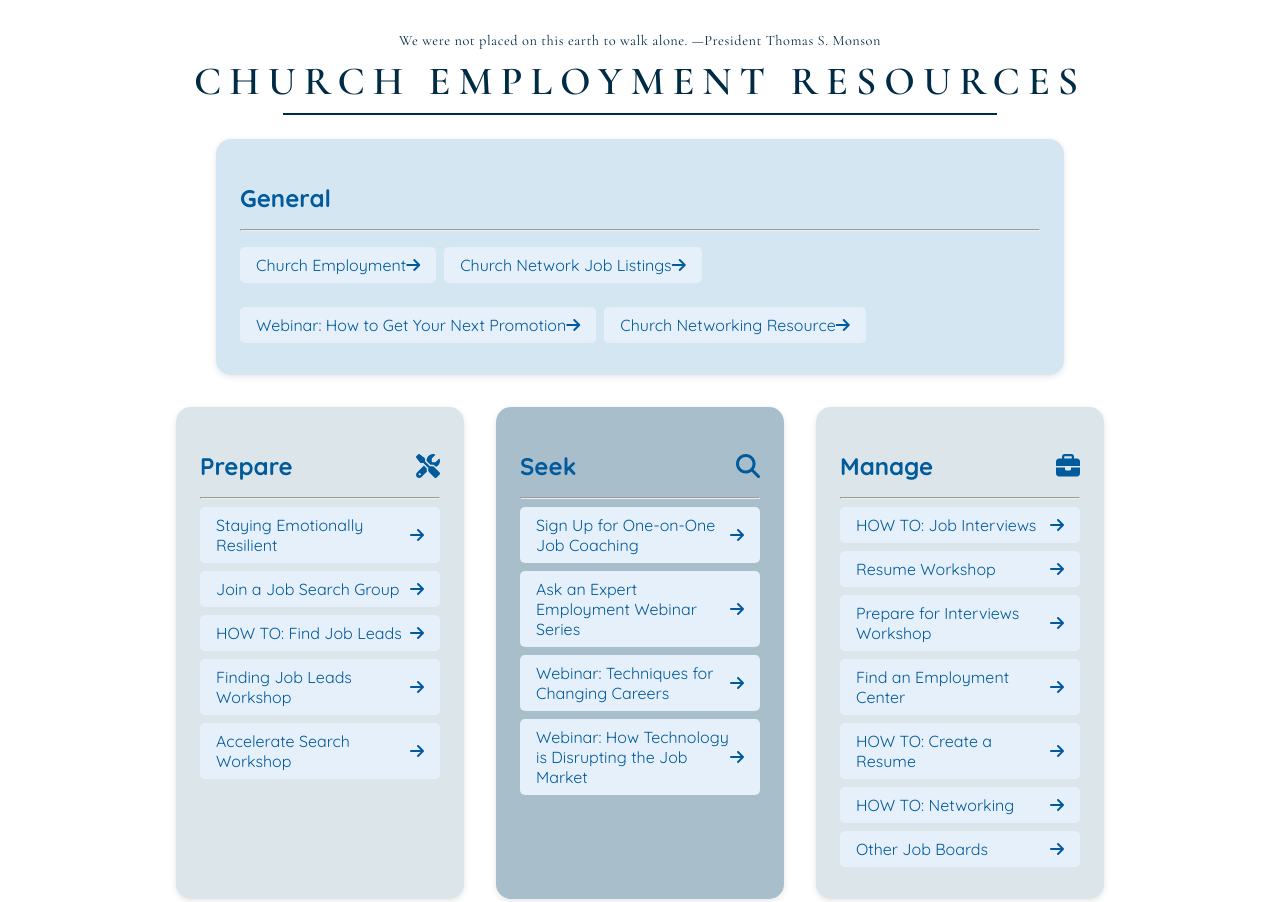
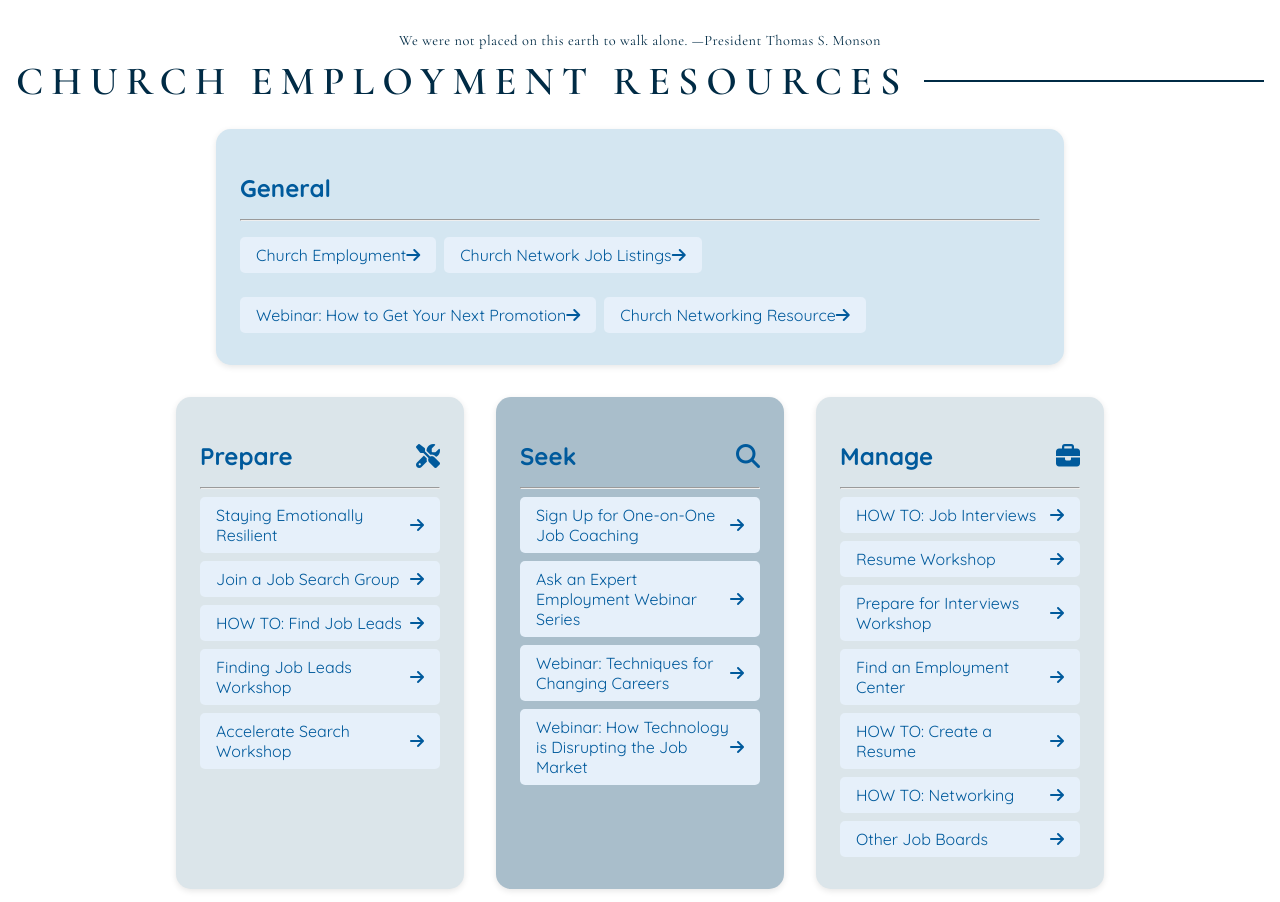
Before and after one commit to bjralphs/EmploymentResources, a plain HTML site: page index.html in a window 1280 px wide. Shown: the top 902 px of the page. Drawn offline with nearby package versions, Linux system fonts and the light colour scheme.

Commit message:
Update index.html

```diff
--- a/index.html
+++ b/index.html
@@ -40,18 +40,18 @@
       font-weight: 600;
       letter-spacing: 0.2em;
       text-transform: uppercase;
-      margin: 0.5rem 0 0.5rem;
-      position: relative;
-      display: inline-block;
+      margin: 0.5rem 0;
+      display: flex;
+      align-items: center;
+      justify-content: center;
+      gap: 1rem; /* space between text and line */
     }
 
     header h1::after {
       content: "";
-      display: block;
+      flex: 1;
       height: 2px;
       background-color: #002b45;
-      width: 80%;
-      margin: 0.5rem auto 0;
     }
 
 
```
